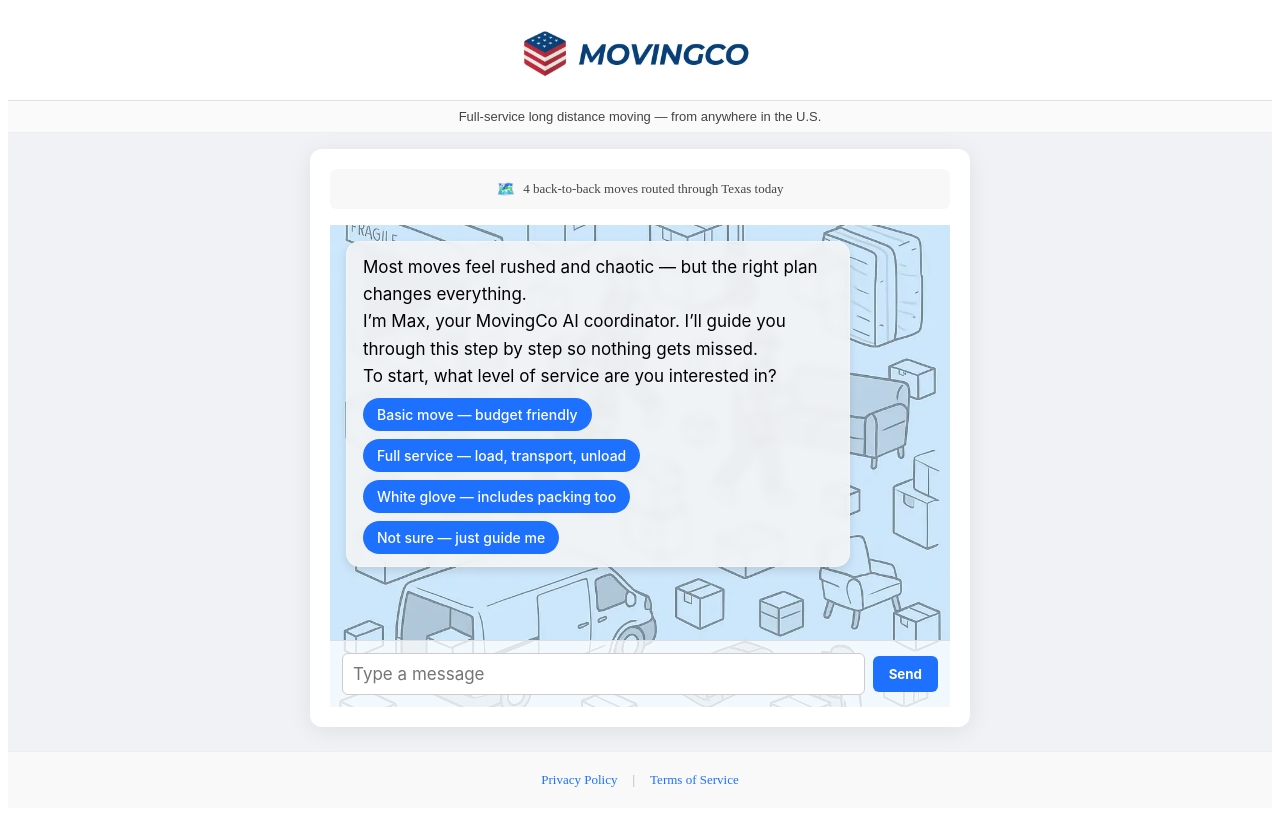
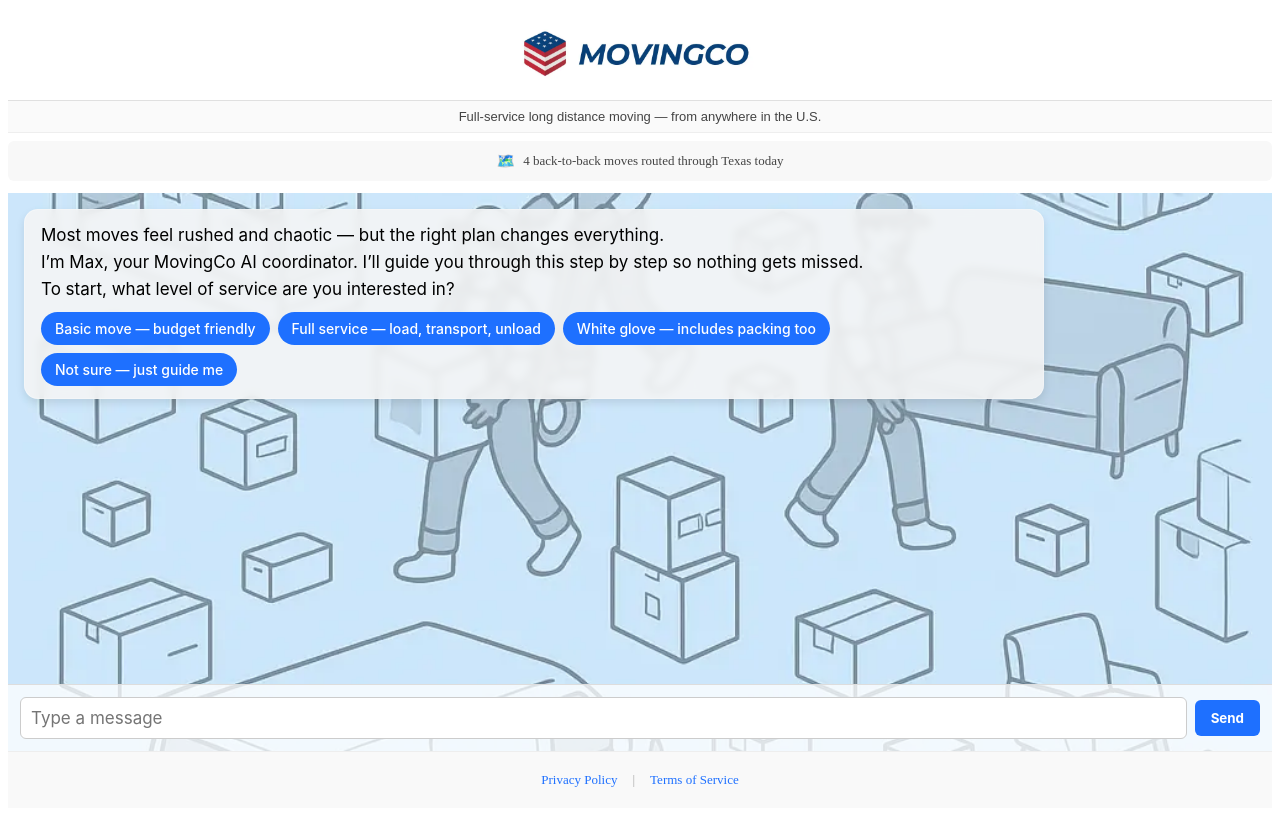
Before and after one commit to Trent2000Steel/V2, a Next.js app: page / in a window 1280 px wide. Built offline with nearby package versions, Linux system fonts and the light colour scheme.

Commit message:
Update index.js

```diff
--- a/pages/index.js
+++ b/pages/index.js
@@ -2,7 +2,7 @@ import Head from 'next/head';
 import Header from '../components/Header';
 import ChatUI from '../components/ChatUI';
 import Footer from '../components/Footer';
-import LiveTrustStatus from '../components/LiveTrustStatus';
+import LiveTrustStatus from '../components/LiveTrustStatus'; // ✅ NEW IMPORT
 
 export default function Home() {
   return (
@@ -22,7 +22,7 @@ export default function Home() {
         <meta name="twitter:description" content="We handle your move with care, protection, and a single point of contact." />
         <meta name="twitter:image" content="https://trustmovingco.com/Og-image.png" />
 
-        {/* ✅ Google Analytics */}
+        {/* ✅ Google Analytics (GA4) */}
         <script async src="https://www.googletagmanager.com/gtag/js?id=G-JC5ZTSZED2"></script>
         <script
           dangerouslySetInnerHTML={{
@@ -35,7 +35,7 @@ export default function Home() {
           }}
         />
 
-        {/* ✅ Google Ads */}
+        {/* ✅ Google Ads conversion tracking (AW tag) */}
         <script async src="https://www.googletagmanager.com/gtag/js?id=AW-17246682774"></script>
         <script
           dangerouslySetInnerHTML={{
@@ -48,7 +48,7 @@ export default function Home() {
           }}
         />
 
-        {/* ✅ Hotjar */}
+        {/* ✅ Hotjar Tracking */}
         <script
           dangerouslySetInnerHTML={{
             __html: `
@@ -68,9 +68,12 @@ export default function Home() {
       <div style={styles.page}>
         <Header />
 
-        {/* ✅ Chat + Trust Status Container */}
-        <div style={styles.chatModule}>
+        {/* ✅ ORIGINAL TRUST STATUS PLACEMENT */}
+        <div style={styles.trustStatusWrapper}>
           <LiveTrustStatus />
+        </div>
+
+        <div style={styles.chatContainer}>
           <ChatUI />
         </div>
 
@@ -85,23 +88,22 @@ const styles = {
     display: 'flex',
     flexDirection: 'column',
     height: '100dvh',
-    backgroundColor: '#f0f2f5', // slight gray backdrop
+    backgroundColor: '#fff',
     overflow: 'hidden',
   },
-  chatModule: {
-    maxWidth: '620px',
-    width: '100%',
-    margin: '0 auto',
-    background: '#fff',
-    borderRadius: '12px',
-    boxShadow: '0 4px 24px rgba(0,0,0,0.08)',
-    padding: '20px',
-    marginTop: '16px',
-    marginBottom: '24px',
+  trustStatusWrapper: {
+    textAlign: 'center',
+    paddingTop: '8px',
+    paddingBottom: '4px',
+    fontSize: '13px',
+    color: '#555',
+    minHeight: '20px'
+  },
+  chatContainer: {
+    flexGrow: 1,
     display: 'flex',
     flexDirection: 'column',
-    gap: '8px',
-    flexGrow: 1,
+    overflow: 'hidden',
     minHeight: 0,
   },
 };
```
